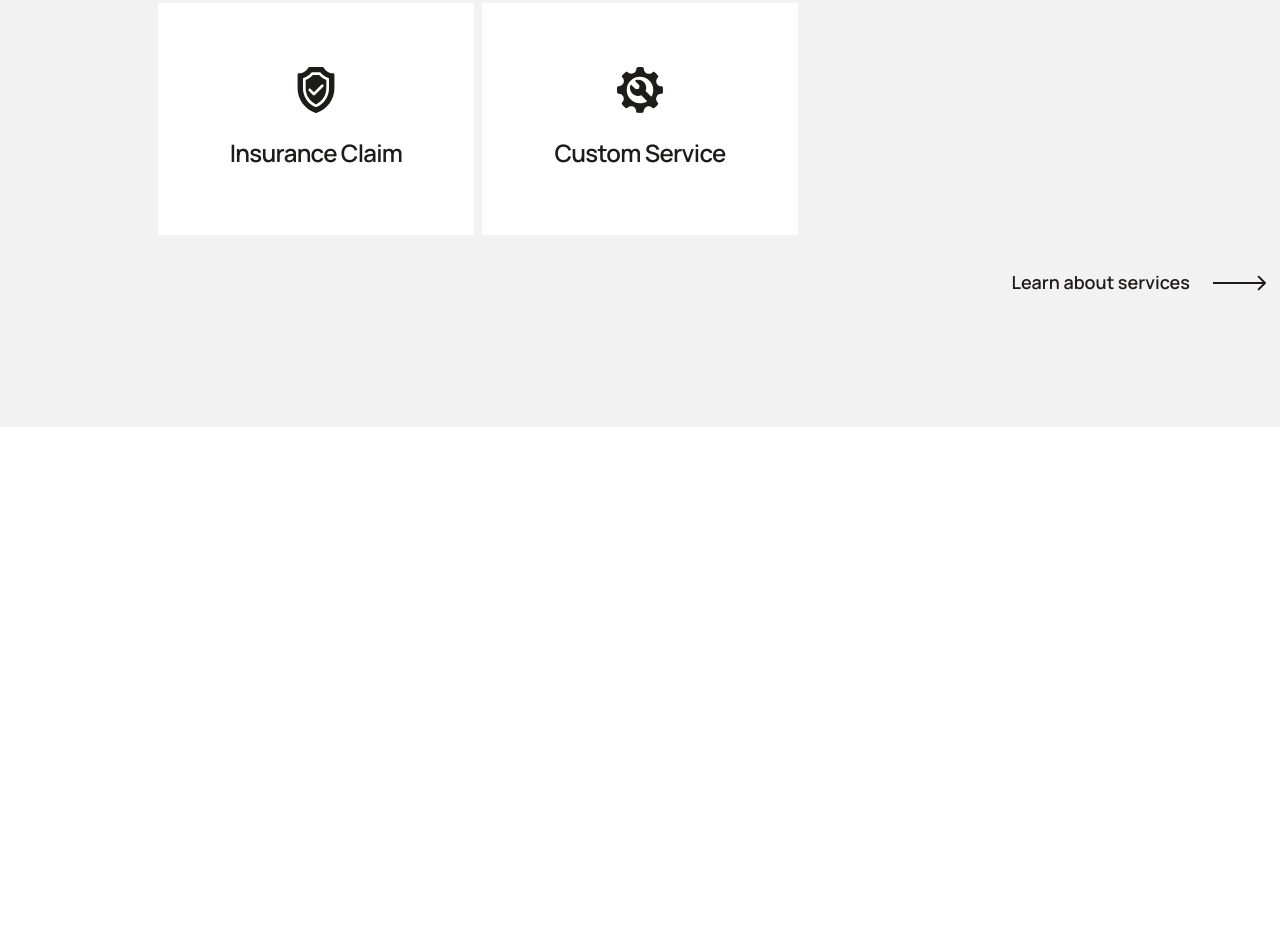
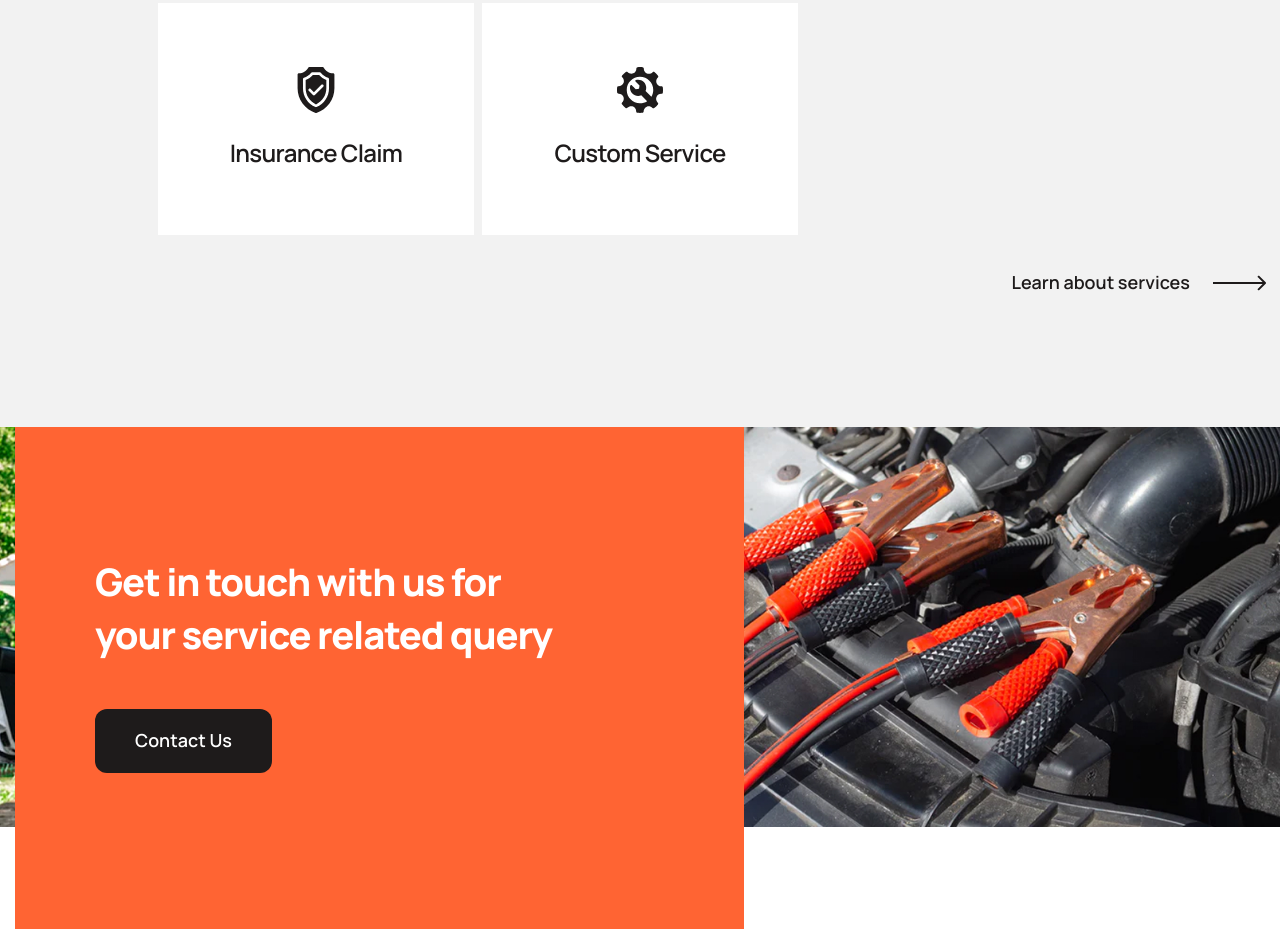
Before and after one commit to RafaelTagiev/finsweet, a website: page index.html in a window 1280 px wide. Shown: the part 1633-2562 px from the top of the page. Before the commit the page ends 2060 px from the top, so only its background shows below. Drawn offline with nearby package versions, Linux system fonts and the light colour scheme; files that its build step writes are made by us from their sources; files whose address does not match are found by name.

Commit message:
cta section implementation

```diff
--- a/index.html
+++ b/index.html
@@ -205,6 +205,14 @@
                     </div>
                 </div>
             </section>
+            <section class="cta-section">
+                <div class="container">
+                    <div class="cta">
+                        <h2 class="cta-title">Get in touch with us for your service related query</h2>
+                        <a href="#" class="cta-button button">Contact Us</a>
+                    </div>
+                </div>
+            </section>
         </main>
     </div>
 
--- /dev/null
+++ b/styles/_cta.scss
@@ -0,0 +1,62 @@
+@use "variables" as v;
+@use "mixin" as m;
+
+.cta-section {
+    z-index: 2;
+    position: relative;
+    overflow: hidden;
+
+    &::before,
+    &::after {
+        content: '';
+        display: block;
+        width: 50vw;
+        background: center / cover no-repeat;
+        position: absolute;
+        top: 0;
+        z-index: -1;
+    }
+
+    &::before {
+        background-image: url(../assets/image/content/cta1.jpg);
+        left: 0;
+        height: 50vh;
+    }
+
+    &::after {
+        background-image: url(../assets/image/content/cta2.jpg);
+        right: 0;
+        height: 50vh;
+    }
+
+    .cta {
+        max-width: 729px;
+        height: 502px;
+        background-color: v.$primary;
+
+        @include m.d-flex(start, start, nowrap, column);
+
+        &-title {
+            margin: 128px 80px 0;
+            max-width: 569px;
+
+            @include m.font(48px, 700, v.$white, 1.4);
+            letter-spacing: -0.03em;
+
+            @media (max-width: v.$media_xxl) {
+                max-width: 469px;
+                @include m.font(38px, 800, v.$white, 1.4);
+            }
+
+            @media (max-width: v.$media_xl) {
+                max-width: 339px;
+                @include m.font(28px, 800, v.$white, 1.4);
+            }
+        }
+
+        &-button {
+            margin: 48px 0 0 80px;
+            background-color: v.$black;
+        }
+    }
+}
--- a/styles/_importer.scss
+++ b/styles/_importer.scss
@@ -3,3 +3,4 @@
 @forward "header";
 @forward "offer";
 @forward "card";
+@forward "cta";
```
